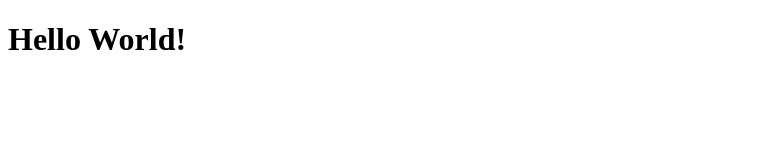
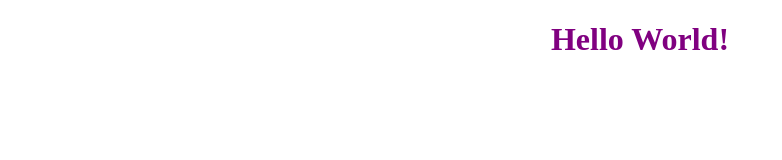
Before and after one commit to Raytothechull/My-awesome-project, a plain HTML site: page index.html in a window 1280 px wide. Shown: the whole page, without its empty margins (0-782 px from the left). Drawn offline with Linux system fonts and the light colour scheme.

Commit message:
CSS & JS files were created

```diff
--- a/index.html
+++ b/index.html
@@ -4,10 +4,12 @@
     <meta charset="UTF-8">
     <meta name="viewport" content="width=device-width, initial-scale=1.0">
     <title>Meep!</title>
+    <link rel="stylesheet" href="style.css">
 </head>
 <body>
     <h1>
         Hello World!
     </h1>
+    <script src="script.js"></script>
 </body>
 </html>
--- /dev/null
+++ b/style.css
@@ -0,0 +1,5 @@
+h1 {
+    text-align: center;
+    color: purple;
+
+}
```
Also changed, not shown: script.js (added).
